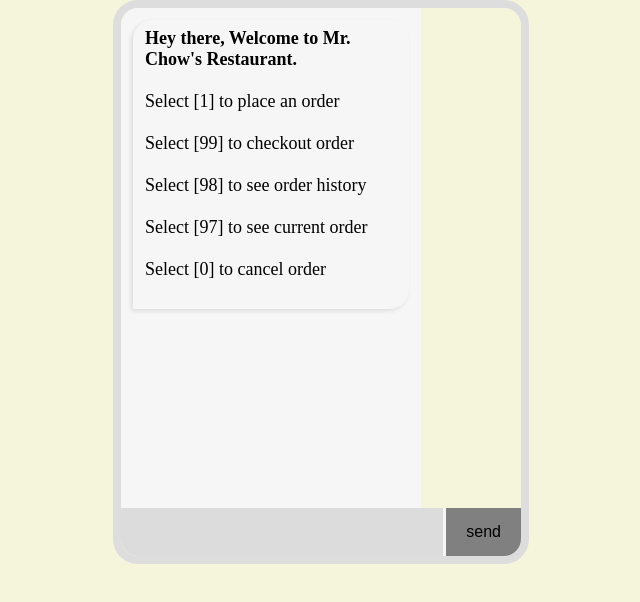
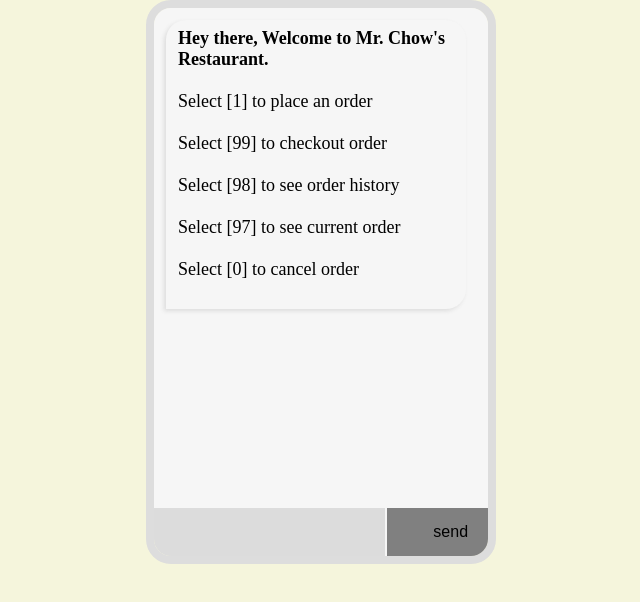
Before and after one commit to Mykelz/restaurant-chatBot, a website: page public/views/index.html in a window 1280 px wide. Shown: the part 42-644 px from the top of the page, without its empty margins (319-959 px from the left). Drawn offline with nearby package versions, Linux system fonts and the light colour scheme; no server answers.

Commit message:
fix: button styling

```diff
--- a/public/style.css
+++ b/public/style.css
@@ -20,13 +20,14 @@
     border: 8px solid #dddddd;
     border-radius: 25px;
     overflow: hidden;
+    width: 350px;
 }
 
 .message-container{
     display: flex;
     flex-direction: column;
     background-color: #f6f6f6;
-    width: 300px;
+    width: 400px;
     height: 500px;
     overflow-y: scroll;
     overflow-x: hidden;
@@ -78,6 +79,7 @@
     border:none;
     outline: none;
     padding: 0 12px;
+
     background-color: #dcdcdc;
 }
 
@@ -85,10 +87,12 @@
     height: 48px;
     font-size: 16px;
     border: none;
-    padding: 0px 20px;
+    padding-right: 40px;
+    padding-left: 0;
     outline: none;
     background-color: gray;
     cursor: pointer;
+    width: 200px;
 }
 .v-divider {
     height: 48px;
```
